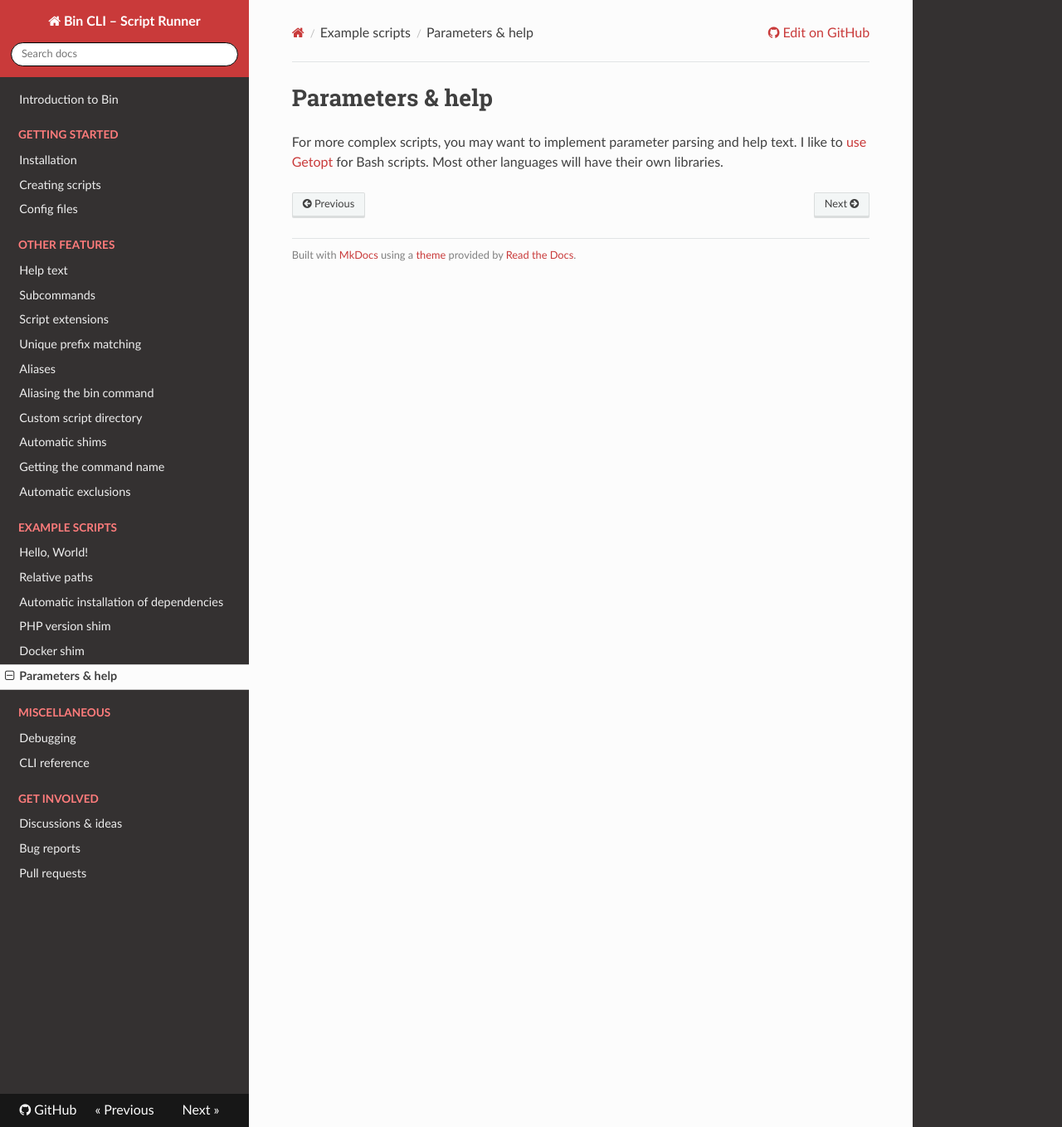
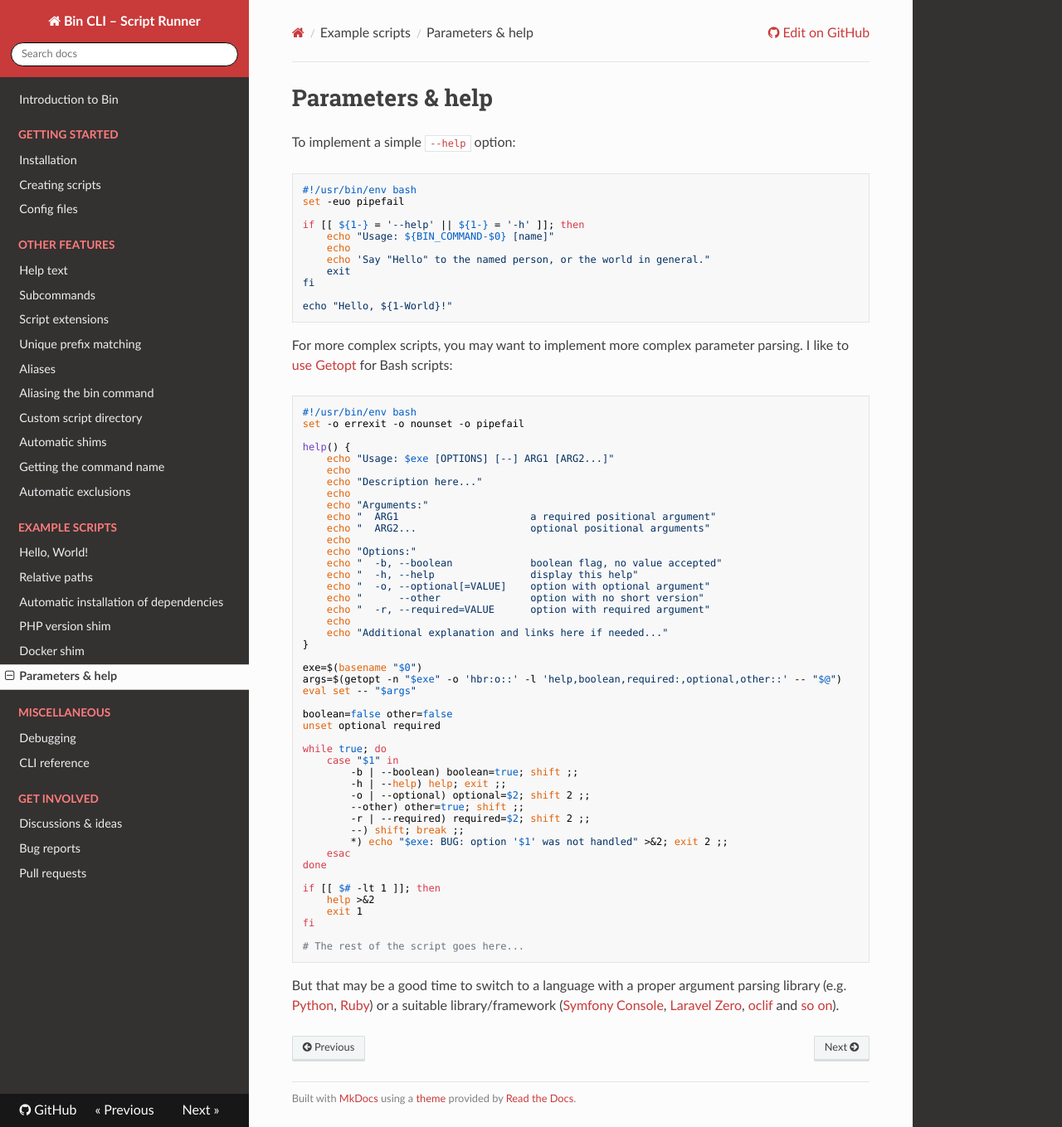
Before and after one commit to bin-cli/bin-cli, an MkDocs documentation site: the page built from docs/parameters-help.md, in a window 1280 px wide and 1359 px high. Shown: the whole window at 83% size. Built offline with MkDocs 1.6.1, drawn with Linux system fonts in a browser that asks for light colours; nearby versions of some CDN libraries.

Commit message:
Expand parameters & help examples

````diff
--- a/docs/parameters-help.md
+++ b/docs/parameters-help.md
@@ -1,3 +1,71 @@
 # Parameters & help
 
-For more complex scripts, you may want to implement parameter parsing and help text. I like to [use Getopt](https://djm.me/getopt) for Bash scripts. Most other languages will have their own libraries.
+To implement a simple `--help` option:
+
+```bash
+#!/usr/bin/env bash
+set -euo pipefail
+
+if [[ ${1-} = '--help' || ${1-} = '-h' ]]; then
+    echo "Usage: ${BIN_COMMAND-$0} [name]"
+    echo
+    echo 'Say "Hello" to the named person, or the world in general."
+    exit
+fi
+
+echo "Hello, ${1-World}!"
+```
+
+For more complex scripts, you may want to implement more complex parameter parsing. I like to [use Getopt](https://djm.me/getopt) for Bash scripts:
+
+```bash
+#!/usr/bin/env bash
+set -o errexit -o nounset -o pipefail
+
+help() {
+    echo "Usage: $exe [OPTIONS] [--] ARG1 [ARG2...]"
+    echo
+    echo "Description here..."
+    echo
+    echo "Arguments:"
+    echo "  ARG1                      a required positional argument"
+    echo "  ARG2...                   optional positional arguments"
+    echo
+    echo "Options:"
+    echo "  -b, --boolean             boolean flag, no value accepted"
+    echo "  -h, --help                display this help"
+    echo "  -o, --optional[=VALUE]    option with optional argument"
+    echo "      --other               option with no short version"
+    echo "  -r, --required=VALUE      option with required argument"
+    echo
+    echo "Additional explanation and links here if needed..."
+}
+
+exe=$(basename "$0")
+args=$(getopt -n "$exe" -o 'hbr:o::' -l 'help,boolean,required:,optional,other::' -- "$@")
+eval set -- "$args"
+
+boolean=false other=false
+unset optional required
+
+while true; do
+    case "$1" in
+        -b | --boolean) boolean=true; shift ;;
+        -h | --help) help; exit ;;
+        -o | --optional) optional=$2; shift 2 ;;
+        --other) other=true; shift ;;
+        -r | --required) required=$2; shift 2 ;;
+        --) shift; break ;;
+        *) echo "$exe: BUG: option '$1' was not handled" >&2; exit 2 ;;
+    esac
+done
+
+if [[ $# -lt 1 ]]; then
+    help >&2
+    exit 1
+fi
+
+# The rest of the script goes here...
+```
+
+But that may be a good time to switch to a language with a proper argument parsing library (e.g. [Python](https://docs.python.org/3/howto/argparse.html), [Ruby](https://ruby-doc.org/stdlib-2.7.1/libdoc/optparse/rdoc/OptionParser.html)) or a suitable library/framework ([Symfony Console](https://symfony.com/doc/current/components/console.html), [Laravel Zero](https://laravel-zero.com/), [oclif](https://oclif.io/) and [so on](https://github.com/shadawck/awesome-cli-frameworks)).
````
